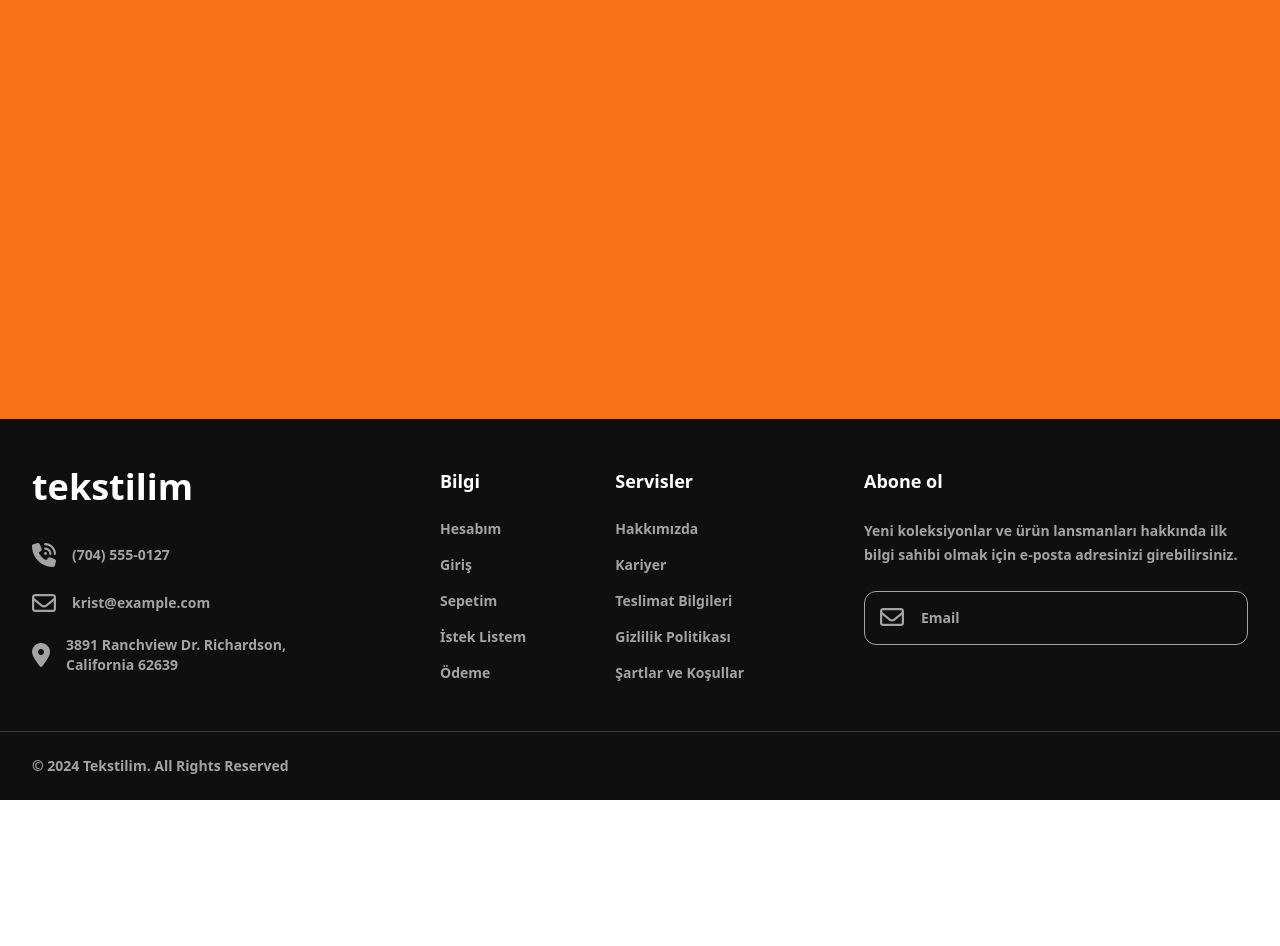
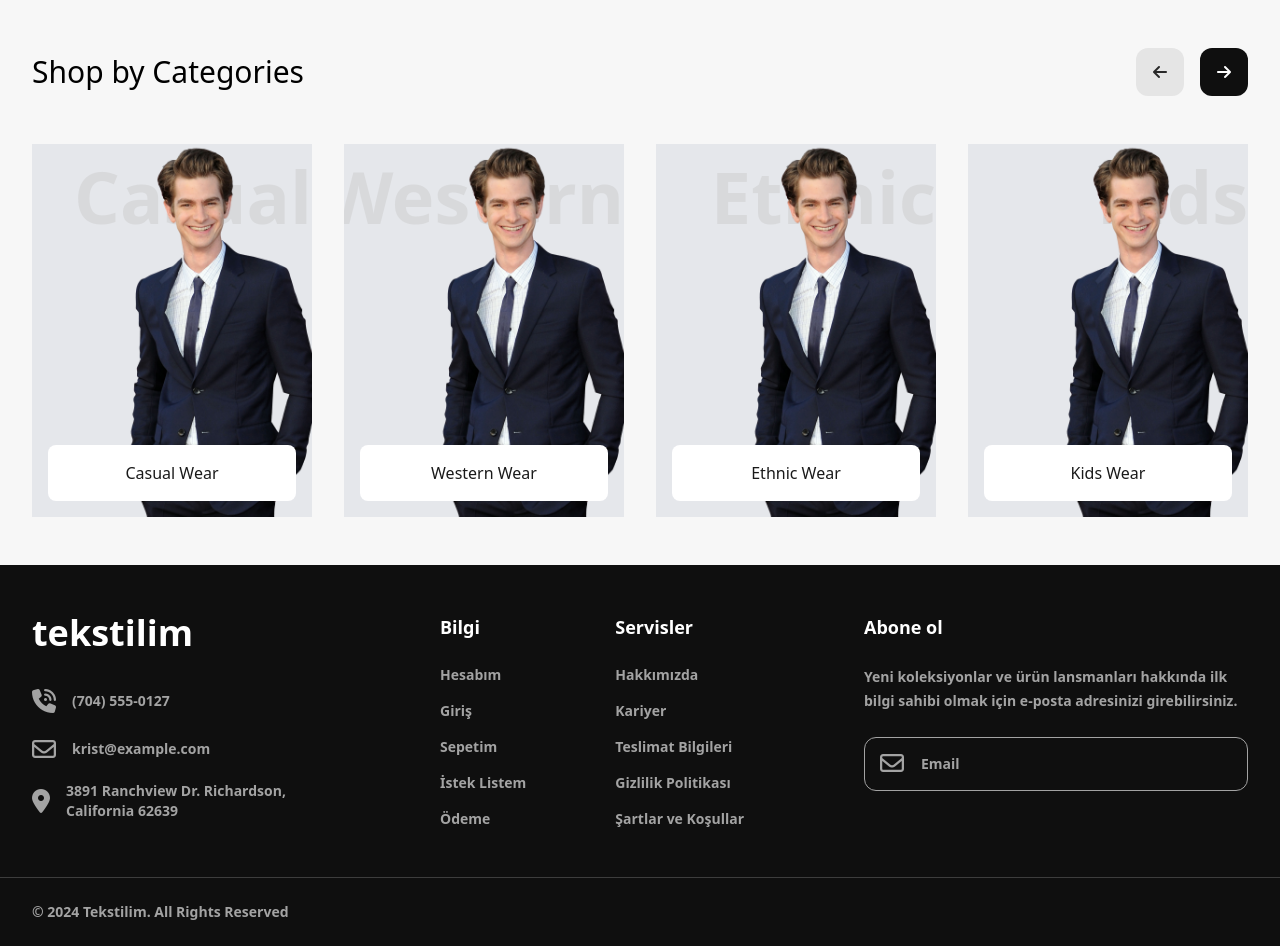
Before and after one commit to yusuf-ad/tekstilim1, a React (Vite) app: page / in a window 1280 px wide. Before the commit the page ends 800 px from the top, so only its background shows below. Built offline with nearby package versions, Linux system fonts and the light colour scheme.

Commit message:
Add homecategories

```diff
--- a/src/App.tsx
+++ b/src/App.tsx
@@ -1,12 +1,17 @@
 import Footer from "./components/Footer";
-import Header from "./components/Header";
+// import Header from "./components/Header";
+import HomeCategories from "./components/HomeCategories";
 
 function App() {
   return (
     <div className="flex min-h-screen flex-col selection:bg-tertiary-100 selection:text-dark-500">
       {/* <Header /> */}
 
-      <main className="flex-1 bg-orange-500"></main>
+      <main className="flex-1 bg-gray-5">
+        {/* hero */}
+
+        <HomeCategories />
+      </main>
 
       <Footer />
     </div>
--- /dev/null
+++ b/src/components/HomeCategories.tsx
@@ -0,0 +1,68 @@
+const categoriesList = [
+  { title: "Casual Wear", image: "./man.png" },
+  { title: "Western Wear", image: "./man.png" },
+  { title: "Ethnic Wear", image: "./man.png" },
+  { title: "Kids Wear", image: "./man.png" },
+];
+
+function CategoryCard({ title, image }: { title: string; image: string }) {
+  return (
+    <div className="relative col-span-1 aspect-[9/12] overflow-hidden bg-gray-200">
+      <div className="absolute bottom-0 left-0 z-50 w-full px-4 pb-4">
+        <div className="rounded-lg bg-white-500 p-4 text-center font-medium text-dark-90">
+          {title}
+        </div>
+      </div>
+
+      {/* category name */}
+      <div className="absolute right-0 top-4 z-10">
+        <p className="text-7xl font-bold text-primary-20/50">
+          {title.split(" ")[0]}
+        </p>
+      </div>
+
+      {/* image */}
+      <div className="absolute -right-12 bottom-0 z-20 h-full w-full">
+        <div className="h-full w-full">
+          <img
+            className="relative aspect-square h-full w-full object-cover"
+            src={image}
+            alt="man"
+          />
+        </div>
+      </div>
+    </div>
+  );
+}
+
+function HomeCategories() {
+  return (
+    <div className="container mx-auto max-w-screen-2xl px-8 py-12">
+      <div className="mb-12 flex items-center justify-between">
+        <h2 className="text-3xl font-medium">Shop by Categories</h2>
+
+        <div className="flex gap-4">
+          <button className="flex h-12 w-12 items-center justify-center rounded-xl bg-primary-10 text-primary-90">
+            <i className="fa-solid fa-arrow-left"></i>
+          </button>
+
+          <button className="flex h-12 w-12 items-center justify-center rounded-xl bg-primary-800 text-white-5">
+            <i className="fa-solid fa-arrow-right"></i>
+          </button>
+        </div>
+      </div>
+
+      <div className="grid grid-cols-2 gap-8 lg:grid-cols-4">
+        {categoriesList.map((category) => (
+          <CategoryCard
+            key={category.title}
+            title={category.title}
+            image={category.image}
+          />
+        ))}
+      </div>
+    </div>
+  );
+}
+
+export default HomeCategories;
```
Also changed, not shown: public/man.png (added).
